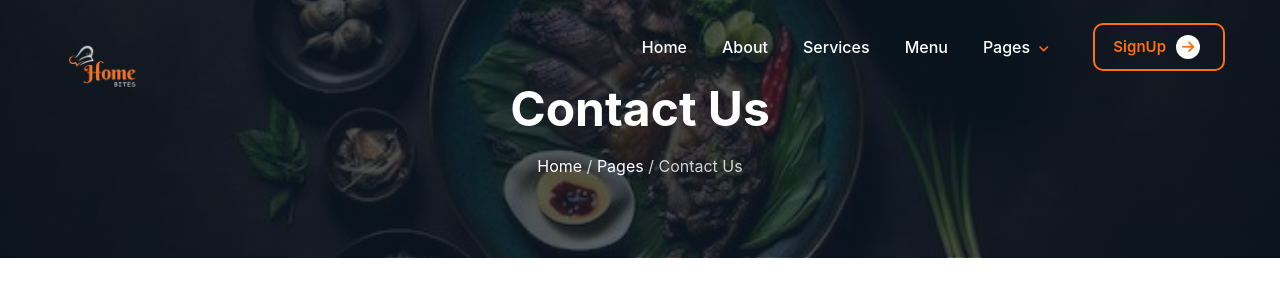
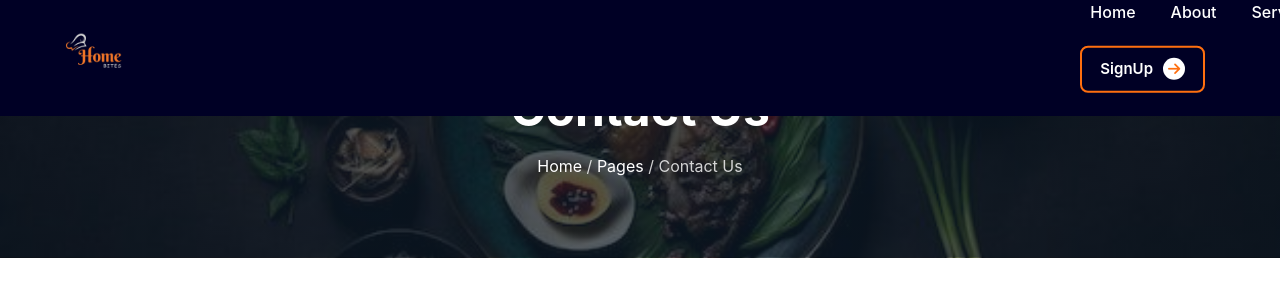
Before and after one commit to Thapoojaa/uki-assignment-03, a plain HTML site: page contact.html in a window 1280 px wide. Shown: the top 284 px of the page. Drawn offline with nearby package versions, Linux system fonts and the light colour scheme.

Commit message:
Update style.css

```diff
--- a/assets/CSS/style.css
+++ b/assets/CSS/style.css
@@ -8,50 +8,48 @@ body {
   font-family: 'Inter', sans-serif;
   margin: 0;
   padding: 0;
-  background-color: #F8ECE4;
+  background-color: #0D1B2A;
   color: var(--text-color);
 }
 
-/* Navbar */
+/* Fixed Navbar */
 .navbar {
-  position: absolute;
+  position: fixed;
   top: 0;
   left: 0;
   width: 100%;
   display: flex;
   justify-content: space-between;
   align-items: center;
-  padding: 15px 50px; /* Adjusted padding */
-  z-index: 100;
+  padding: 0 160px; /* Adjusted padding for better alignment */
+  z-index: 1000;
+  background: #000025;
 }
 
-.navbar .logo img {
-  max-height: 120px; /* Adjusted height */
+.logo img {
+  max-height: 100px; /* Adjusted height to fit screenshot */
+  margin-left: -120px; /* Fine-tuned logo position */
 }
 
-.navbar .nav-container {
+.nav-links {
   display: flex;
-  align-items: center;
   gap: 30px;
+  list-style: none;
+  margin: 0;
+  padding: 0;
+  margin-right: -820px;
 }
 
-.navbar .nav-links {
-  display: flex;
-  gap: 35px;
-  list-style: none;
-  margin-left: 15px;
-  padding: 0;
-}
-
-.navbar .nav-links a {
+.nav-links a {
   text-decoration: none;
   color: var(--text-color);
   font-size: 16px;
   font-weight: 500;
   transition: color 0.3s ease;
+  margin-left: 5px;
 }
 
-.navbar .nav-links a:hover {
+.nav-links a:hover {
   color: var(--primary-color);
 }
 
@@ -61,7 +59,6 @@ body {
   display: flex;
   align-items: center;
   gap: 5px;
-  margin-bottom: 40px;
 }
 
 .navbar .nav-links .dropdown i {
@@ -83,7 +80,6 @@ body {
   margin: 0;
   z-index: 200;
   min-width: 120px;
-  margin-left: 20px;
 }
 
 .navbar .nav-links .dropdown-menu a {
@@ -104,11 +100,11 @@ body {
 
 /* Sign-Up Button */
 .navbar .signup-btn {
-  background: none;
+  background: #000025;
   border: 2px solid var(--primary-color);
-  color: var(--primary-color);
-  padding: 10px 18px;
-  border-radius: 10px;
+  color: white;
+  padding: 10px 18px; /* Adjusted padding for better spacing */
+  border-radius: 8px;
   font-size: 15px;
   font-weight: 600;
   cursor: pointer;
@@ -116,8 +112,8 @@ body {
   align-items: center;
   gap: 10px;
   transition: background 0.3s ease, color 0.3s ease;
-  margin-left: 20px; /* Adjust margin to align properly */
-  margin-top: -8px;
+  margin-top: 45px; /* Adjusted */
+  margin-right: -90px;
   position: relative;
 }
 
@@ -126,34 +122,27 @@ body {
   color: white;
 }
 
-/* Arrow inside SignUp Button */
 .navbar .signup-btn .arrow {
   background-color: white;
   color: var(--primary-color);
   border-radius: 50%;
-  padding: 6px;
+  padding: 5px;
   display: inline-flex;
   align-items: center;
   justify-content: center;
-  width: 24px;
-  height: 24px;
+  width: 22px;
+  height: 22px;
   font-size: 14px;
 }
 
-/* Fix for text alignment */
-.navbar .signup-btn span {
-  margin-right: 5px; /* Adjust spacing between text and arrow */
-}
 
 /* Hero Section */
 .hero {
   position: relative;
   width: 100%;
   height: 100vh;
-    background-image: linear-gradient(rgba(13, 27, 42, 0.7), rgba(13, 27, 42, 0.7)),
-      url('../image/carousel-1.jpg');
-    background-size: cover;
-    background-position: center;
+  background: linear-gradient(var(--background-overlay), var(--background-overlay)),
+              url('../image/carousel-1.jpg') no-repeat center center/cover;
   display: flex;
   justify-content: center;
   align-items: center;
```
Lines whose indentation alone changed are shown as unchanged.
